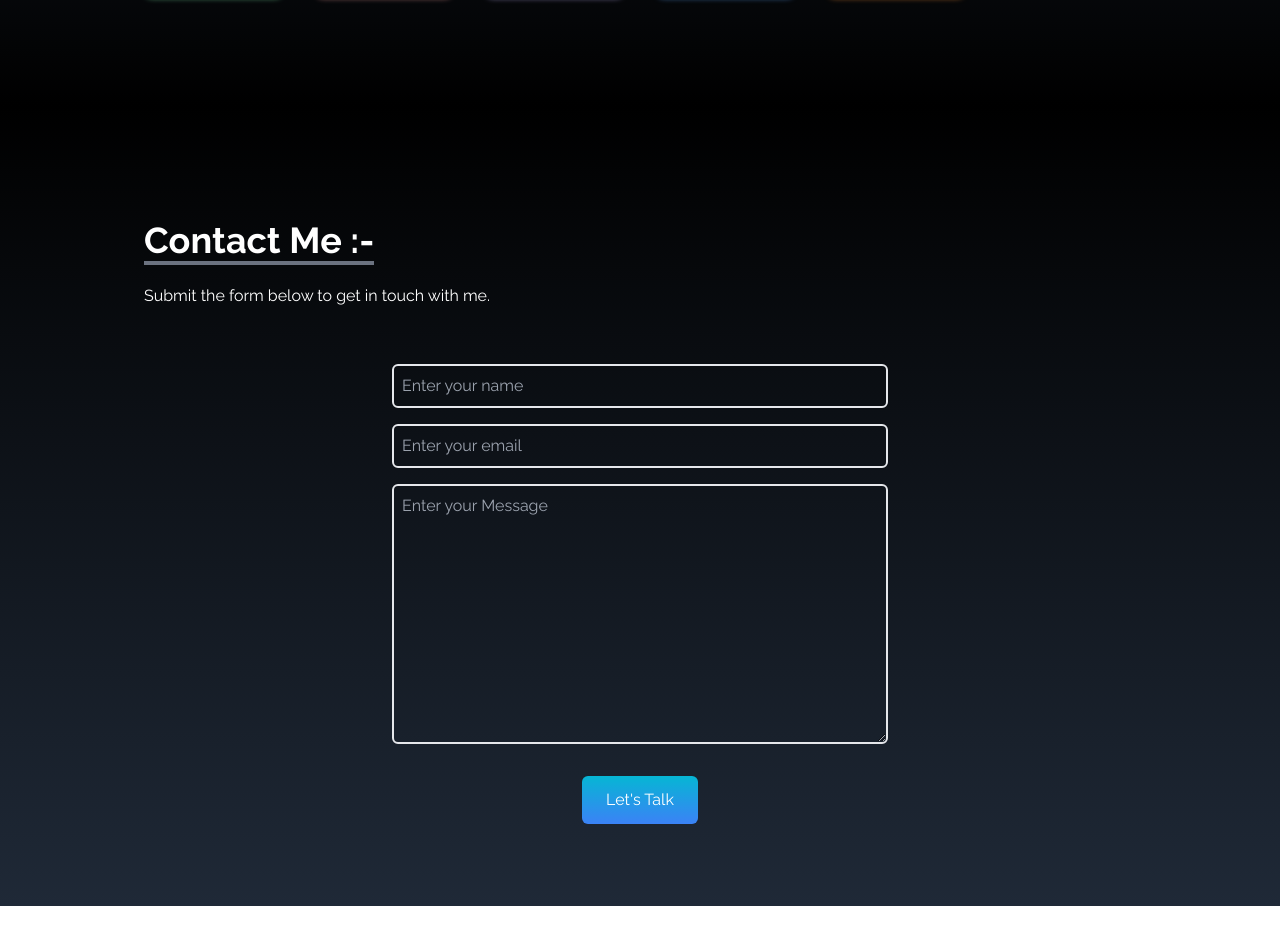
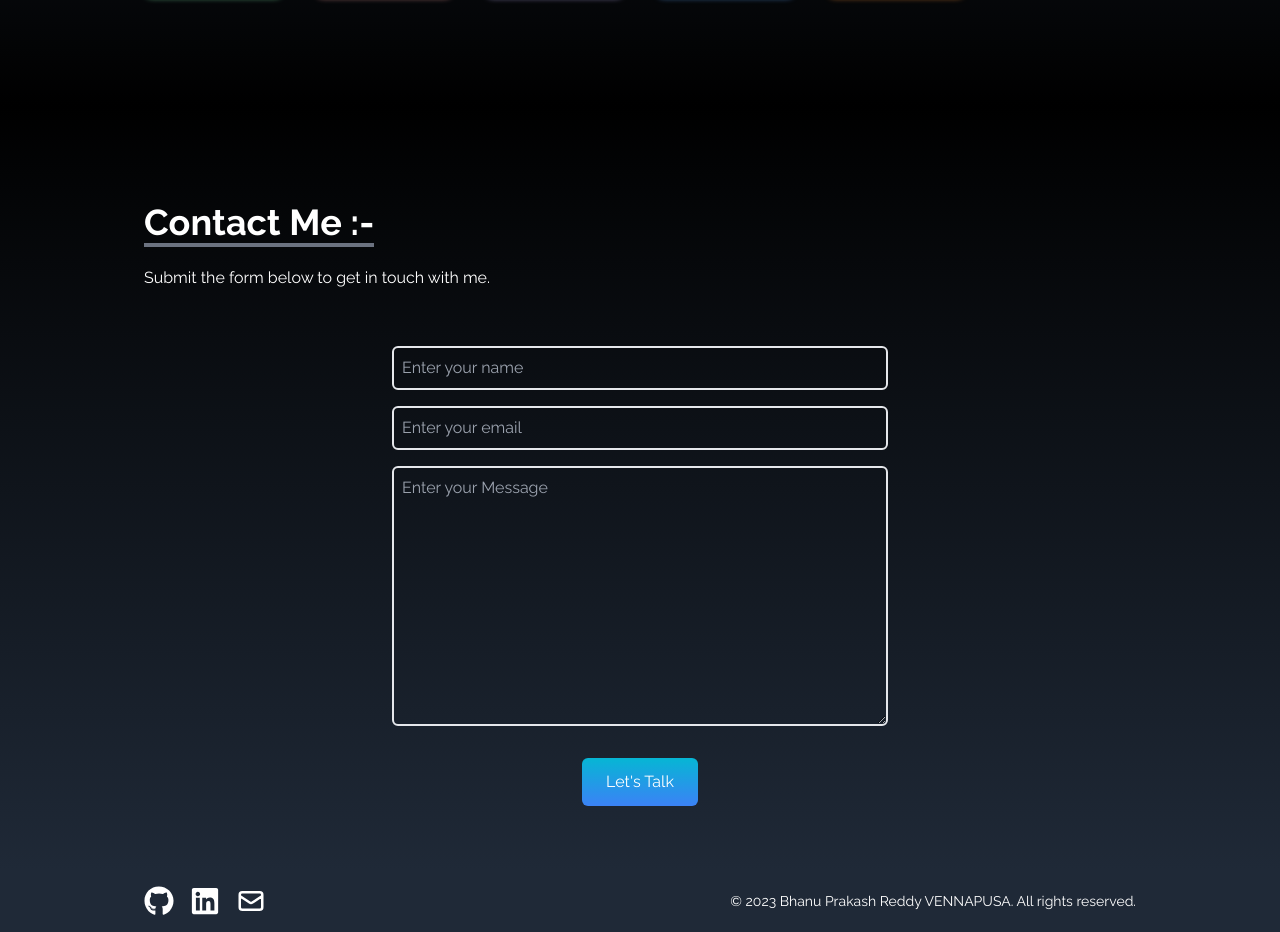
Before and after one commit to Bhanuprakashreddyv/bhanu-portfolio, a React (Create React App) app: page / in a window 1280 px wide. Shown: the part 2901-3833 px from the top of the page. Before the commit the page ends 3807 px from the top, so only its background shows below. Built offline with nearby package versions, Linux system fonts and the light colour scheme.

Commit message:
Added the Footer container.

```diff
--- a/src/App.js
+++ b/src/App.js
@@ -5,6 +5,7 @@ import SocialLinks from "./components/SocialLinks";
 import Portfolio from "./components/Portfolio";
 import Skills from "./components/Skills";
 import Contact from "./components/Contact";
+import Footer from "./components/Footer";
 
 
 function App() {
@@ -16,6 +17,7 @@ function App() {
      <Portfolio />
      <Skills />
      <Contact />
+     <Footer />
 
      <SocialLinks />
     </div>
--- a/src/components/Contact.jsx
+++ b/src/components/Contact.jsx
@@ -4,10 +4,8 @@ const Contact = () => {
   return (
     <div
     name="contact"
-    className='w-full h-screen bg-gradient-to-b from-black
-     to-gray-800 p-4 text-white'>
-        <div className='flex flex-col p-4 justify-center
-        max-w-screen-lg mx-auto h-full pt-20'>
+    className='w-full bg-gradient-to-b from-black to-gray-800 p-4 text-white'>
+        <div className='flex flex-col p-4 justify-center max-w-screen-lg mx-auto h-full pt-20'>
             <div className='pb-8'>
                 <p className='text-4xl font-bold inline border-b-4
                 border-gray-500'>Contact Me :-</p>
--- /dev/null
+++ b/src/components/Footer.jsx
@@ -0,0 +1,43 @@
+import React from 'react';
+import { FaGithub, FaLinkedin } from 'react-icons/fa';
+import { HiOutlineMail } from 'react-icons/hi';
+
+const Footer = () => {
+  return (
+    <div className="bg-gray-800 text-white py-4">
+      <div className="max-w-screen-lg mx-auto flex flex-col sm:flex-row justify-between items-center px-4">
+        <div className="flex items-center space-x-4 mb-4 sm:mb-0">
+          {/* GitHub */}
+          <a
+            href="https://github.com/Bhanuprakashreddyv"
+            target="_blank"
+            rel="noopener noreferrer"
+            className="hover:text-gray-500"
+          >
+            <FaGithub size={30} />
+          </a>
+          {/* LinkedIn */}
+          <a
+            href="https://linkedin.com/in/bhanu-prakash-reddy-vennapusa"
+            target="_blank"
+            rel="noopener noreferrer"
+            className="hover:text-gray-500"
+          >
+            <FaLinkedin size={30} />
+          </a>
+          {/* Email */}
+          <a href="mailto:v.bhanureddy184@gmail.com" className="hover:text-gray-500">
+            <HiOutlineMail size={30} />
+          </a>
+        </div>
+        <div>
+          <p className="text-sm">
+            &copy; {new Date().getFullYear()} Bhanu Prakash Reddy VENNAPUSA. All rights reserved.
+          </p>
+        </div>
+      </div>
+    </div>
+  );
+};
+
+export default Footer;
```
